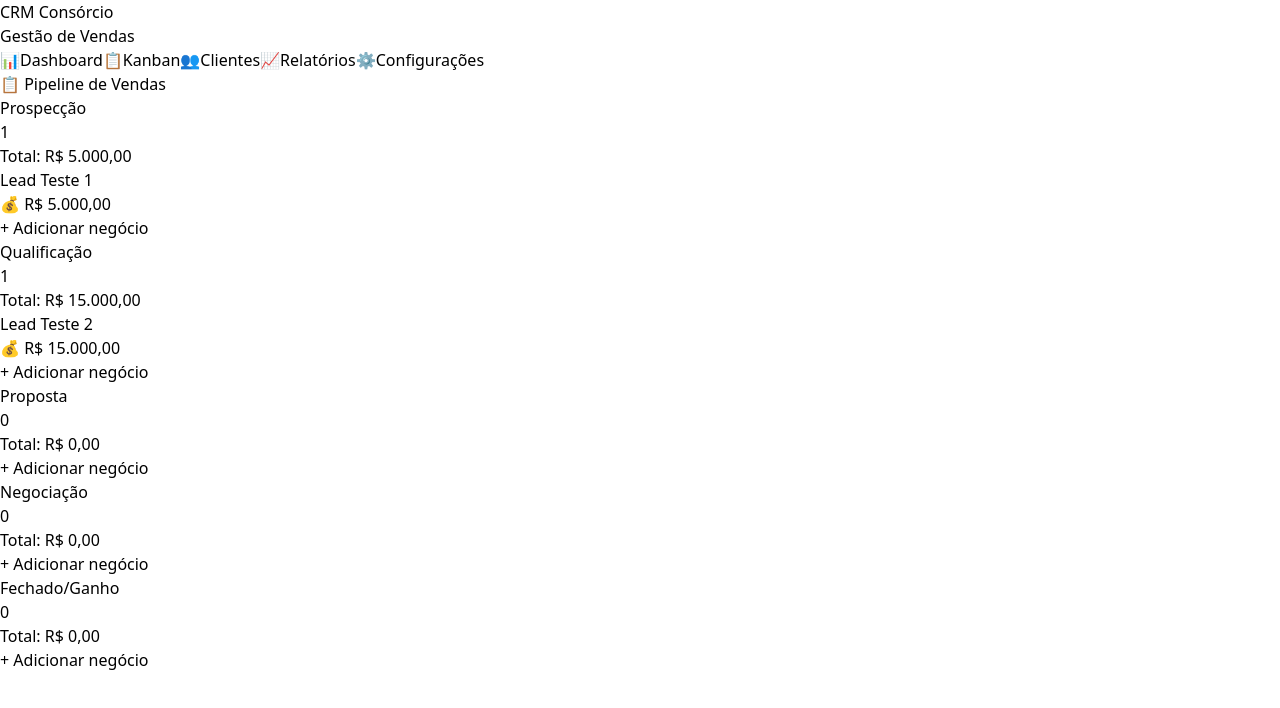
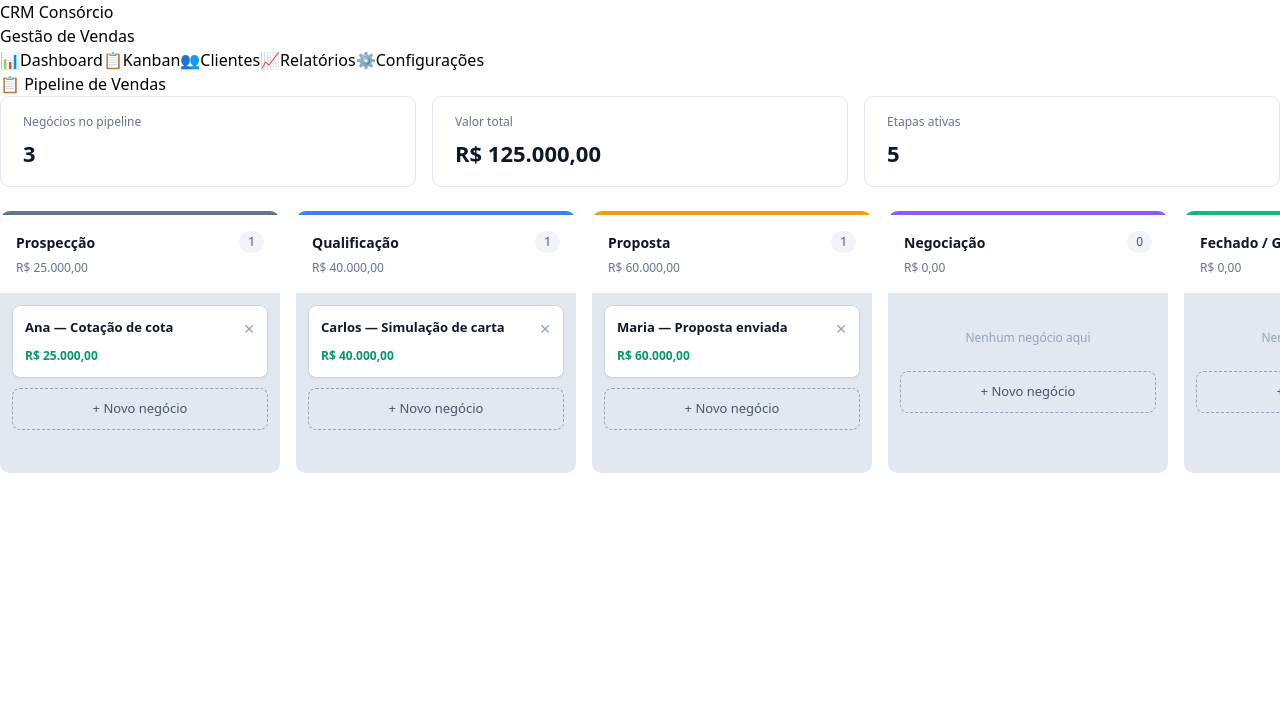
Before and after one commit to imaginacaose-svg/crm-consorcio-v2, a React (Vite) app: page / in a window 1280 px wide. Shown: the top 708 px of the page. Built offline with nearby package versions, Linux system fonts and the light colour scheme.

Commit message:
Update KanbanBoard.tsx

```diff
--- a/src/components/KanbanBoard.tsx
+++ b/src/components/KanbanBoard.tsx
@@ -1,128 +1,118 @@
-import { useState } from 'react'
+import { useState } from 'react';
 
-interface Stage {
-  id: string
-  title: string
-  color: string
-}
+type Stage = { id: string; title: string; color: string };
+type Deal = { id: string; stageId: string; title: string; value: number };
 
-interface Deal {
-  id: string
-  stageId: string
-  title: string
-  value?: number
-}
+const STAGES: Stage[] = [
+  { id: '1', title: 'Prospecção', color: '#64748b' },
+  { id: '2', title: 'Qualificação', color: '#3b82f6' },
+  { id: '3', title: 'Proposta', color: '#f59e0b' },
+  { id: '4', title: 'Negociação', color: '#8b5cf6' },
+  { id: '5', title: 'Fechado / Ganho', color: '#10b981' },
+];
+
+const INITIAL_DEALS: Deal[] = [
+  { id: '1', stageId: '1', title: 'Ana — Cotação de cota', value: 25000 },
+  { id: '2', stageId: '2', title: 'Carlos — Simulação de carta', value: 40000 },
+  { id: '3', stageId: '3', title: 'Maria — Proposta enviada', value: 60000 },
+];
+
+const money = (v: number) =>
+  new Intl.NumberFormat('pt-BR', { style: 'currency', currency: 'BRL' }).format(v);
 
 export function KanbanBoard() {
-  const [stages] = useState<Stage[]>([
-    { id: '1', title: 'Prospecção', color: '#6B7280' },
-    { id: '2', title: 'Qualificação', color: '#3B82F6' },
-    { id: '3', title: 'Proposta', color: '#F59E0B' },
-    { id: '4', title: 'Negociação', color: '#8B5CF6' },
-    { id: '5', title: 'Fechado/Ganho', color: '#10B981' },
-  ])
+  const [deals, setDeals] = useState<Deal[]>(INITIAL_DEALS);
+  const [adding, setAdding] = useState<string | null>(null);
+  const [title, setTitle] = useState('');
 
-  const [deals, setDeals] = useState<Deal[]>([
-    { id: '1', stageId: '1', title: 'Lead Teste 1', value: 5000 },
-    { id: '2', stageId: '2', title: 'Lead Teste 2', value: 15000 },
-  ])
+  const addDeal = (stageId: string) => {
+    if (!title.trim()) return;
+    setDeals(prev => [
+      ...prev,
+      { id: Date.now().toString(), stageId, title: title.trim(), value: 0 },
+    ]);
+    setTitle('');
+    setAdding(null);
+  };
 
-  const [newDealTitle, setNewDealTitle] = useState('')
-  const [activeStage, setActiveStage] = useState<string | null>(null)
+  const removeDeal = (id: string) => {
+    setDeals(prev => prev.filter(d => d.id !== id));
+  };
 
-  const handleAddDeal = (stageId: string) => {
-    if (!newDealTitle.trim()) return
-    const newDeal: Deal = {
-      id: Date.now().toString(),
-      stageId,
-      title: newDealTitle,
-      value: 0,
-    }
-    setDeals([...deals, newDeal])
-    setNewDealTitle('')
-    setActiveStage(null)
-  }
-
-  const formatCurrency = (value?: number) => {
-    if (!value) return 'R$ 0,00'
-    return new Intl.NumberFormat('pt-BR', { style: 'currency', currency: 'BRL' }).format(value)
-  }
+  const totalPipeline = deals.reduce((sum, d) => sum + d.value, 0);
 
   return (
-    <div className="flex gap-4 overflow-x-auto">
-      {stages.map(stage => {
-        const stageDeals = deals.filter(d => d.stageId === stage.id)
-        const totalValue = stageDeals.reduce((sum, d) => sum + (d.value || 0), 0)
-
-        return (
-          <div key={stage.id} className="flex-shrink-0 w-80 bg-white rounded-lg shadow">
-            <div
-              className="p-4 border-b-4 rounded-t-lg"
-              style={{ borderColor: stage.color }}
-            >
-              <div className="flex items-center justify-between">
-                <h3 className="font-semibold text-gray-800">{stage.title}</h3>
-                <span className="text-xs bg-gray-100 px-2 py-1 rounded-full">
-                  {stageDeals.length}
-                </span>
-              </div>
-              <p className="text-xs text-gray-500 mt-1">
-                Total: {formatCurrency(totalValue)}
-              </p>
-            </div>
-
-            <div className="p-3 min-h-[200px] bg-gray-50">
-              {stageDeals.map(deal => (
-                <div key={deal.id} className="bg-white p-3 rounded shadow-sm mb-2 border border-gray-200 cursor-grab">
-                  <h4 className="font-medium text-sm text-gray-800">{deal.title}</h4>
-                  {deal.value ? (
-                    <p className="text-xs text-green-600 font-medium mt-2">
-                      💰 {formatCurrency(deal.value)}
-                    </p>
-                  ) : null}
+    <>
+      {/* RESUMO */}
+      <div style={{ display: 'flex', gap: 16, marginBottom: 24, flexWrap: 'wrap' }}>
+        {[
+          { label: 'Negócios no pipeline', value: String(deals.length) },
+          { label: 'Valor total', value: money(totalPipeline) },
+          { label: 'Etapas ativas', value: String(STAGES.length) },
+        ].map(card => (
+          <div key={card.label} style={{ background: '#ffffff', border: '1px solid #e2e8f0', borderRadius: 10, padding: '16px 22px', flex: 1, minWidth: 180 }}>
+            <div style={{ fontSize: 12, color: '#64748b', marginBottom: 6 }}>{card.label}</div>
+            <div style={{ fontSize: 22, fontWeight: 700, color: '#0f172a' }}>{card.value}</div>
           </div>
         ))}
       </div>
 
-            <div className="p-3 border-t">
-              {activeStage === stage.id ? (
-                <div className="space-y-2">
+      {/* KANBAN */}
+      <div style={{ display: 'flex', gap: 16, overflowX: 'auto', paddingBottom: 12 }}>
+        {STAGES.map(stage => {
+          const cards = deals.filter(d => d.stageId === stage.id);
+          const total = cards.reduce((sum, d) => sum + d.value, 0);
+
+          return (
+            <div key={stage.id} style={{ width: 280, flexShrink: 0, background: '#e2e8f0', borderRadius: 10, overflow: 'hidden' }}>
+              <div style={{ background: '#ffffff', padding: 16, borderTop: `4px solid ${stage.color}` }}>
+                <div style={{ display: 'flex', justifyContent: 'space-between', alignItems: 'center' }}>
+                  <strong style={{ fontSize: 14, color: '#0f172a' }}>{stage.title}</strong>
+                  <span style={{ background: '#f1f5f9', borderRadius: 999, padding: '2px 9px', fontSize: 12, color: '#475569' }}>{cards.length}</span>
+                </div>
+                <div style={{ fontSize: 12, color: '#64748b', marginTop: 6 }}>{money(total)}</div>
+              </div>
+
+              <div style={{ padding: 12, minHeight: 180 }}>
+                {cards.map(deal => (
+                  <div key={deal.id} style={{ background: '#ffffff', border: '1px solid #cbd5e1', borderRadius: 8, padding: 12, marginBottom: 10, boxShadow: '0 1px 2px rgba(0,0,0,0.05)' }}>
+                    <div style={{ display: 'flex', justifyContent: 'space-between', gap: 8 }}>
+                      <strong style={{ fontSize: 13, color: '#0f172a', lineHeight: 1.4 }}>{deal.title}</strong>
+                      <button onClick={() => removeDeal(deal.id)} title="Excluir" style={{ border: 'none', background: 'transparent', color: '#94a3b8', cursor: 'pointer', fontSize: 14 }}>✕</button>
+                    </div>
+                    <div style={{ fontSize: 12, color: '#059669', fontWeight: 600, marginTop: 8 }}>{money(deal.value)}</div>
+                  </div>
+                ))}
+
+                {cards.length === 0 && (
+                  <div style={{ textAlign: 'center', fontSize: 12, color: '#94a3b8', padding: '24px 0' }}>Nenhum negócio aqui</div>
+                )}
+
+                {adding === stage.id ? (
+                  <div style={{ background: '#ffffff', padding: 10, borderRadius: 8, border: '1px solid #3b82f6' }}>
                     <input
                       autoFocus
-                    type="text"
-                    value={newDealTitle}
-                    onChange={e => setNewDealTitle(e.target.value)}
-                    onKeyDown={e => e.key === 'Enter' && handleAddDeal(stage.id)}
-                    placeholder="Título do negócio..."
-                    className="w-full px-2 py-1 text-sm border rounded focus:outline-none focus:ring-2 focus:ring-blue-500"
+                      value={title}
+                      onChange={e => setTitle(e.target.value)}
+                      onKeyDown={e => e.key === 'Enter' && addDeal(stage.id)}
+                      placeholder="Nome do negócio"
+                      style={{ width: '100%', boxSizing: 'border-box', padding: 8, fontSize: 13, border: '1px solid #cbd5e1', borderRadius: 5, marginBottom: 8 }}
                     />
-                  <div className="flex gap-2">
-                    <button
-                      onClick={() => handleAddDeal(stage.id)}
-                      className="flex-1 bg-blue-500 text-white text-xs py-1 rounded hover:bg-blue-600"
-                    >
-                      Adicionar
-                    </button>
-                    <button
-                      onClick={() => setActiveStage(null)}
-                      className="text-xs text-gray-500 hover:text-gray-700"
-                    >
-                      Cancelar
-                    </button>
+                    <div style={{ display: 'flex', gap: 8 }}>
+                      <button onClick={() => addDeal(stage.id)} style={{ flex: 1, background: '#3b82f6', color: '#fff', border: 'none', borderRadius: 5, padding: 7, fontSize: 12, cursor: 'pointer' }}>Adicionar</button>
+                      <button onClick={() => setAdding(null)} style={{ background: 'transparent', border: 'none', color: '#64748b', fontSize: 12, cursor: 'pointer' }}>Cancelar</button>
                     </div>
                   </div>
                 ) : (
-                <button
-                  onClick={() => setActiveStage(stage.id)}
-                  className="w-full text-sm text-gray-500 hover:text-gray-700 hover:bg-gray-100 py-2 rounded transition-colors"
-                >
-                  + Adicionar negócio
+                  <button onClick={() => { setAdding(stage.id); setTitle(''); }} style={{ width: '100%', padding: 10, border: '1px dashed #94a3b8', background: 'transparent', borderRadius: 8, color: '#475569', fontSize: 13, cursor: 'pointer' }}>
+                    + Novo negócio
                   </button>
                 )}
               </div>
             </div>
-        )
+          );
         })}
       </div>
-  )
+    </>
+  );
 }
```
Lines whose indentation alone changed are shown as unchanged.
